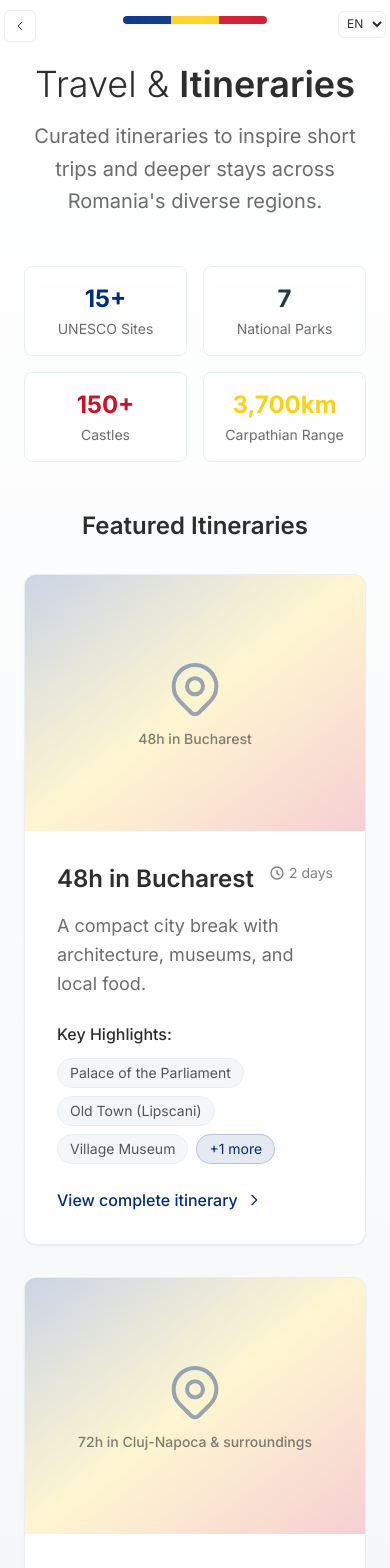
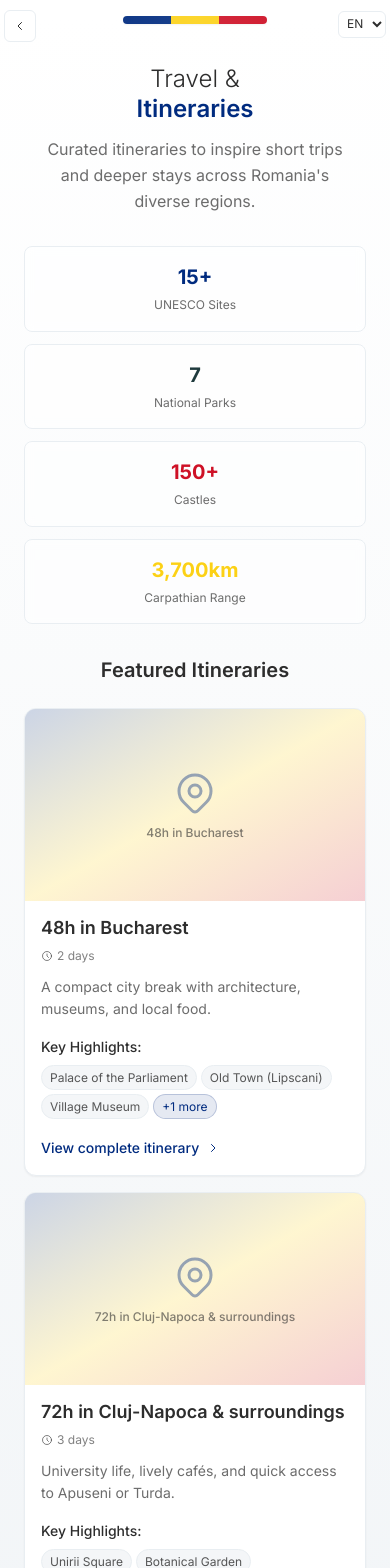
Before and after one commit to CodeNKoffee/eye-on-romania, a Next.js app: page /en/travel in a window 390 px wide. Shown: the top 1568 px of the page. Built offline with nearby package versions, Linux system fonts and the light colour scheme.

Commit message:
style: travel page 100% responsive

```diff
--- a/src/app/[locale]/travel/components/ItineraryCard.tsx
+++ b/src/app/[locale]/travel/components/ItineraryCard.tsx
@@ -5,48 +5,46 @@ import { useTranslations } from 'next-intl';
 export default function ItineraryCard({ itinerary }: { itinerary: any }) {
   const t = useTranslations('travelPage');
   return (
-    <article className="bg-white rounded-xl shadow-sm border border-danube-mist overflow-hidden hover:shadow-lg transition-all duration-300 group">
-      <div className="md:flex">
-        <div className="md:w-80 h-64 md:h-auto bg-gradient-to-br from-tricolor-blue/20 via-tricolor-yellow/20 to-tricolor-red/20 flex items-center justify-center">
-          <div className="text-center p-6">
-            <svg className="w-16 h-16 text-tricolor-blue/40 mx-auto mb-2" fill="none" stroke="currentColor" viewBox="0 0 24 24">
+    <article className="bg-white rounded-xl shadow-sm border border-danube-mist overflow-hidden hover:shadow-lg transition-all duration-300 group touch-manipulation">
+      <div className="flex flex-col lg:flex-row">
+        <div className="lg:w-80 h-48 sm:h-64 lg:h-auto bg-gradient-to-br from-tricolor-blue/20 via-tricolor-yellow/20 to-tricolor-red/20 flex items-center justify-center">
+          <div className="text-center p-4 sm:p-6">
+            <svg className="w-12 h-12 sm:w-16 sm:h-16 text-tricolor-blue/40 mx-auto mb-2" fill="none" stroke="currentColor" viewBox="0 0 24 24">
               <path strokeLinecap="round" strokeLinejoin="round" strokeWidth={1.5} d="M17.657 16.657L13.414 20.9a1.998 1.998 0 01-2.827 0l-4.244-4.243a8 8 0 1111.314 0z" />
               <path strokeLinecap="round" strokeLinejoin="round" strokeWidth={1.5} d="M15 11a3 3 0 11-6 0 3 3 0 016 0z" />
             </svg>
-            <div className="text-sm font-medium text-transylvanian-stone/60">{itinerary.title}</div>
+            <div className="text-xs sm:text-sm font-medium text-transylvanian-stone/60">{itinerary.title}</div>
           </div>
         </div>
 
-        <div className="flex-1 p-8">
-          <div className="flex items-start justify-between mb-4">
-            <h3 className="text-2xl font-semibold text-transylvanian-stone group-hover:text-tricolor-blue transition-colors">{itinerary.title}</h3>
-            <div className="flex items-center gap-4 text-sm text-transylvanian-stone/60">
-              <div className="flex items-center gap-1">
-                <svg className="w-4 h-4" fill="none" stroke="currentColor" viewBox="0 0 24 24">
-                  <path strokeLinecap="round" strokeLinejoin="round" strokeWidth={2} d="M12 8v4l3 3m6-3a9 9 0 11-18 0 9 9 0 0118 0z" />
-                </svg>
-                {itinerary.days} days
-              </div>
+        <div className="flex-1 p-4 sm:p-6 lg:p-8">
+          <div className="flex flex-col sm:flex-row sm:items-start sm:justify-between mb-3 sm:mb-4 gap-2 sm:gap-4">
+            <h3 className="text-lg sm:text-xl lg:text-2xl font-semibold text-transylvanian-stone group-hover:text-tricolor-blue transition-colors leading-tight">{itinerary.title}</h3>
+            <div className="flex items-center gap-1 text-xs sm:text-sm text-transylvanian-stone/60 self-start sm:self-auto">
+              <svg className="w-3 h-3 sm:w-4 sm:h-4 flex-shrink-0" fill="none" stroke="currentColor" viewBox="0 0 24 24">
+                <path strokeLinecap="round" strokeLinejoin="round" strokeWidth={2} d="M12 8v4l3 3m6-3a9 9 0 11-18 0 9 9 0 0118 0z" />
+              </svg>
+              <span className="whitespace-nowrap">{itinerary.days} days</span>
             </div>
           </div>
 
-          <p className="text-transylvanian-stone/70 leading-relaxed mb-6 text-lg">{itinerary.summary}</p>
+          <p className="text-transylvanian-stone/70 leading-relaxed mb-4 sm:mb-6 text-sm sm:text-base lg:text-lg">{itinerary.summary}</p>
 
-          <div className="mb-6">
-            <h4 className="font-medium text-transylvanian-stone mb-3">{t('highlightsTitle')}</h4>
-            <div className="flex flex-wrap gap-2">
+          <div className="mb-4 sm:mb-6">
+            <h4 className="font-medium text-transylvanian-stone mb-2 sm:mb-3 text-sm sm:text-base">{t('highlightsTitle')}</h4>
+            <div className="flex flex-wrap gap-1 sm:gap-2">
               {itinerary.stops.slice(0, 3).map((stop: string, stopIndex: number) => (
-                <span key={stopIndex} className="px-3 py-1 bg-danube-mist/50 text-transylvanian-stone/80 rounded-full text-sm border border-danube-mist">{stop}</span>
+                <span key={stopIndex} className="px-2 sm:px-3 py-1 bg-danube-mist/50 text-transylvanian-stone/80 rounded-full text-xs sm:text-sm border border-danube-mist leading-tight">{stop}</span>
               ))}
               {itinerary.stops.length > 3 && (
-                <span className="px-3 py-1 bg-tricolor-blue/10 text-tricolor-blue rounded-full text-sm border border-tricolor-blue/20">+{itinerary.stops.length - 3} more</span>
+                <span className="px-2 sm:px-3 py-1 bg-tricolor-blue/10 text-tricolor-blue rounded-full text-xs sm:text-sm border border-tricolor-blue/20 leading-tight">+{itinerary.stops.length - 3} more</span>
               )}
             </div>
           </div>
 
-          <Link href={`/travel/${itinerary.id}`} className="inline-flex items-center text-tricolor-blue hover:text-tricolor-blue/80 font-medium group-hover:underline transition-all">
-            {t('viewItinerary')}
-            <svg className="w-4 h-4 ml-2 transform group-hover:translate-x-1 transition-transform" fill="none" stroke="currentColor" viewBox="0 0 24 24">
+          <Link href={`/travel/${itinerary.id}`} className="inline-flex items-center text-tricolor-blue hover:text-tricolor-blue/80 active:text-tricolor-blue/90 font-medium group-hover:underline transition-all text-sm sm:text-base touch-manipulation">
+            <span>{t('viewItinerary')}</span>
+            <svg className="w-3 h-3 sm:w-4 sm:h-4 ml-2 flex-shrink-0 transform group-hover:translate-x-1 transition-transform" fill="none" stroke="currentColor" viewBox="0 0 24 24">
               <path strokeLinecap="round" strokeLinejoin="round" strokeWidth={2} d="M9 5l7 7-7 7" />
             </svg>
           </Link>
--- a/src/app/[locale]/travel/components/ItineraryList.tsx
+++ b/src/app/[locale]/travel/components/ItineraryList.tsx
@@ -4,7 +4,7 @@ import ItineraryCard from '@/app/[locale]/travel/components/ItineraryCard';
 
 export default function ItineraryList({ itineraries }: { itineraries: any[] }) {
   return (
-    <div className="grid gap-8">
+    <div className="grid gap-4 sm:gap-6 lg:gap-8">
       {itineraries.map((itinerary) => (
         <ItineraryCard key={itinerary.id} itinerary={itinerary} />
       ))}
--- a/src/app/[locale]/travel/components/TravelHero.tsx
+++ b/src/app/[locale]/travel/components/TravelHero.tsx
@@ -4,11 +4,12 @@ import { useTranslations } from 'next-intl';
 export default function TravelHero() {
   const t = useTranslations('travelPage');
   return (
-    <div className="text-center mb-12 max-w-3xl mx-auto">
-      <h1 className="text-4xl md:text-5xl font-light text-transylvanian-stone mb-4">
-        {t('titlePrefix')} <span className="font-semibold">{t('titleHighlight')}</span>
+    <div className="text-center mb-8 sm:mb-12 max-w-3xl mx-auto px-4 sm:px-0">
+      <h1 className="text-2xl sm:text-3xl md:text-4xl lg:text-5xl font-light text-transylvanian-stone mb-3 sm:mb-4 leading-tight">
+        <span className="block sm:inline">{t('titlePrefix')}</span>{' '}
+        <span className="font-semibold text-tricolor-blue block sm:inline">{t('titleHighlight')}</span>
       </h1>
-      <p className="text-xl text-transylvanian-stone/70 leading-relaxed">
+      <p className="text-base sm:text-lg md:text-xl text-transylvanian-stone/70 leading-relaxed">
         {t('description')}
       </p>
     </div>
--- a/src/app/[locale]/travel/page.tsx
+++ b/src/app/[locale]/travel/page.tsx
@@ -14,31 +14,31 @@ export default function TravelPage() {
   return (
     <div className="min-h-screen bg-gradient-to-b from-paper to-danube-mist">
       <Ribbon />
-      <div className="container mx-auto px-6 py-12">
+      <div className="container mx-auto px-4 sm:px-6 py-8 sm:py-12">
         <TravelHero />
 
         {/* Quick Stats */}
-        <div className="grid grid-cols-2 md:grid-cols-4 gap-4 mb-12 max-w-4xl mx-auto">
-          <div className="text-center p-4 bg-white/60 backdrop-blur-sm rounded-lg border border-danube-mist">
-            <div className="text-2xl font-bold text-tricolor-blue mb-1">15+</div>
-            <div className="text-sm text-transylvanian-stone/70">{t('stats.unesco')}</div>
+        <div className="grid grid-cols-1 sm:grid-cols-2 lg:grid-cols-4 gap-3 sm:gap-4 mb-8 sm:mb-12 max-w-4xl mx-auto">
+          <div className="text-center p-4 sm:p-6 bg-white/60 backdrop-blur-sm rounded-lg border border-danube-mist hover:bg-white/70 transition-colors touch-manipulation">
+            <div className="text-xl sm:text-2xl font-bold text-tricolor-blue mb-1 sm:mb-2">15+</div>
+            <div className="text-xs sm:text-sm text-transylvanian-stone/70 leading-relaxed">{t('stats.unesco')}</div>
           </div>
-          <div className="text-center p-4 bg-white/60 backdrop-blur-sm rounded-lg border border-danube-mist">
-            <div className="text-2xl font-bold text-carpathian-forest mb-1">7</div>
-            <div className="text-sm text-transylvanian-stone/70">{t('stats.nationalParks')}</div>
+          <div className="text-center p-4 sm:p-6 bg-white/60 backdrop-blur-sm rounded-lg border border-danube-mist hover:bg-white/70 transition-colors touch-manipulation">
+            <div className="text-xl sm:text-2xl font-bold text-carpathian-forest mb-1 sm:mb-2">7</div>
+            <div className="text-xs sm:text-sm text-transylvanian-stone/70 leading-relaxed">{t('stats.nationalParks')}</div>
           </div>
-          <div className="text-center p-4 bg-white/60 backdrop-blur-sm rounded-lg border border-danube-mist">
-            <div className="text-2xl font-bold text-tricolor-red mb-1">150+</div>
-            <div className="text-sm text-transylvanian-stone/70">{t('stats.castles')}</div>
+          <div className="text-center p-4 sm:p-6 bg-white/60 backdrop-blur-sm rounded-lg border border-danube-mist hover:bg-white/70 transition-colors touch-manipulation">
+            <div className="text-xl sm:text-2xl font-bold text-tricolor-red mb-1 sm:mb-2">150+</div>
+            <div className="text-xs sm:text-sm text-transylvanian-stone/70 leading-relaxed">{t('stats.castles')}</div>
           </div>
-          <div className="text-center p-4 bg-white/60 backdrop-blur-sm rounded-lg border border-danube-mist">
-            <div className="text-2xl font-bold text-tricolor-yellow mb-1">3,700km</div>
-            <div className="text-sm text-transylvanian-stone/70">{t('stats.carpathianRange')}</div>
+          <div className="text-center p-4 sm:p-6 bg-white/60 backdrop-blur-sm rounded-lg border border-danube-mist hover:bg-white/70 transition-colors touch-manipulation">
+            <div className="text-xl sm:text-2xl font-bold text-tricolor-yellow mb-1 sm:mb-2">3,700km</div>
+            <div className="text-xs sm:text-sm text-transylvanian-stone/70 leading-relaxed">{t('stats.carpathianRange')}</div>
           </div>
         </div>
 
-        <div className="max-w-6xl mx-auto">
-          <h2 className="text-2xl font-semibold text-transylvanian-stone mb-8 text-center">
+        <div className="max-w-6xl mx-auto space-y-6 sm:space-y-8">
+          <h2 className="text-xl sm:text-2xl font-semibold text-transylvanian-stone mb-6 sm:mb-8 text-center">
             {t('featuredTitle')}
           </h2>
 
```
Also changed, not shown: src/app/[locale]/travel/components/Transportation.tsx (+14 -14 lines), src/app/[locale]/travel/components/TravelEssentials.tsx (+23 -23 lines).
